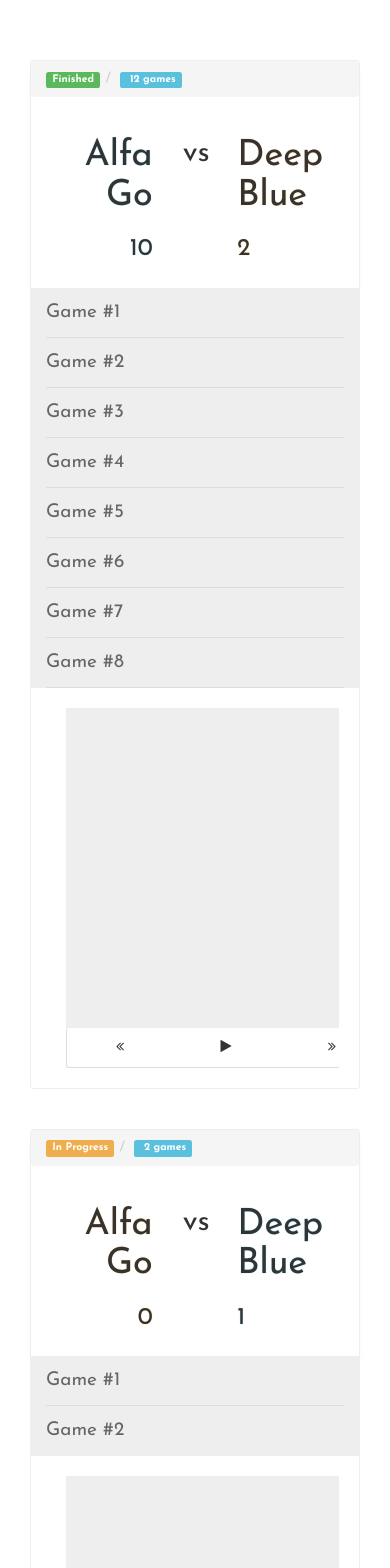
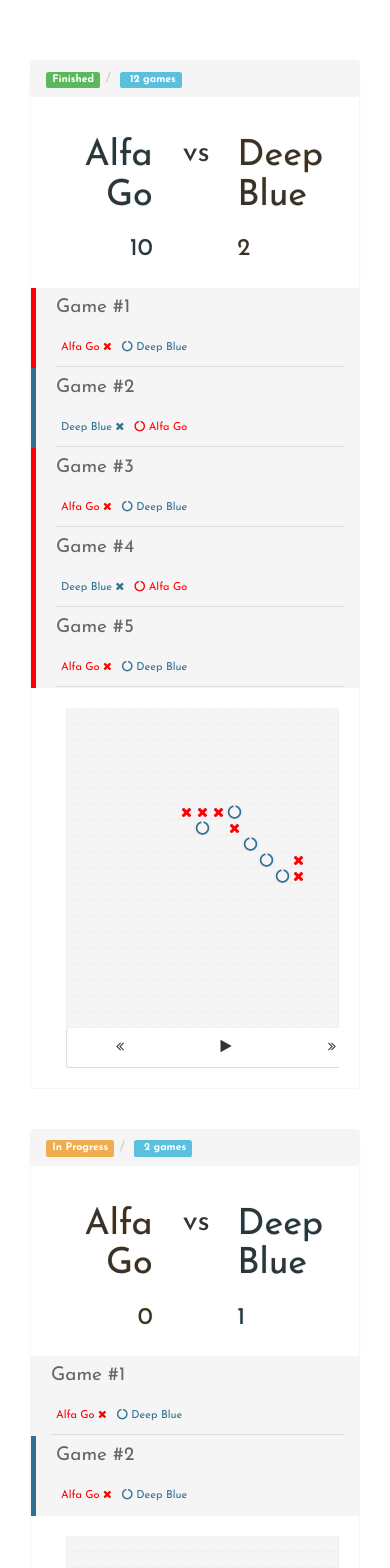
Before and after one commit to kouks/gomoku-platform, a Vue app in the folder frontend/: page / in a window 390 px wide. Shown: the top 1568 px of the page. Built offline with nearby package versions, Linux system fonts and the light colour scheme.

Commit message:
Board canvas

```diff
--- a/frontend/fake.json
+++ b/frontend/fake.json
@@ -35,10 +35,10 @@
             ["-", "-", "-", "-", "-", "-", "-", "-", "-", "-", "-", "-", "-", "-", "-", "-", "-", "-", "-", "-"],
             ["-", "-", "-", "-", "-", "-", "-", "-", "-", "-", "-", "-", "-", "-", "-", "-", "-", "-", "-", "-"],
             ["-", "-", "-", "-", "-", "-", "-", "-", "-", "-", "-", "-", "-", "-", "-", "-", "-", "-", "-", "-"],
-            ["-", "-", "-", "-", "-", "-", "-", "-", "-", "-", "-", "-", "-", "-", "-", "-", "-", "-", "-", "-"],
-            ["-", "-", "-", "-", "-", "-", "-", "-", "-", "-", "-", "-", "-", "-", "-", "-", "-", "-", "-", "-"],
-            ["-", "-", "-", "-", "-", "-", "-", "-", "-", "-", "-", "-", "-", "-", "-", "-", "-", "-", "-", "-"],
-            ["-", "-", "-", "-", "-", "-", "-", "-", "-", "-", "-", "-", "-", "-", "x", "-", "-", "-", "-", "-"],
+            ["-", "-", "-", "-", "-", "-", "-", "x", "x", "x", "o", "-", "-", "-", "-", "-", "-", "-", "-", "-"],
+            ["-", "-", "-", "-", "-", "-", "-", "-", "o", "-", "x", "-", "-", "-", "-", "-", "-", "-", "-", "-"],
+            ["-", "-", "-", "-", "-", "-", "-", "-", "-", "-", "-", "o", "-", "-", "-", "-", "-", "-", "-", "-"],
+            ["-", "-", "-", "-", "-", "-", "-", "-", "-", "-", "-", "-", "o", "-", "x", "-", "-", "-", "-", "-"],
             ["-", "-", "-", "-", "-", "-", "-", "-", "-", "-", "-", "-", "-", "o", "x", "-", "-", "-", "-", "-"],
             ["-", "-", "-", "-", "-", "-", "-", "-", "-", "-", "-", "-", "-", "-", "-", "-", "-", "-", "-", "-"],
             ["-", "-", "-", "-", "-", "-", "-", "-", "-", "-", "-", "-", "-", "-", "-", "-", "-", "-", "-", "-"],
--- a/frontend/src/assets/sass/_tournament.sass
+++ b/frontend/src/assets/sass/_tournament.sass
@@ -1,12 +1,18 @@
+.player1
+  color: $player1-color
+
+.player2
+  color: $player2-color
+
 .tournament
   font-family: $font-family
   border-radius: 3px
-  border: 1px solid #eee
+  border: 1px solid $grey
   margin: 40px 0
   padding: 0
 
   & header
-    box-shadow: 0 6px 10px -3px #eee
+    box-shadow: 0 6px 10px -3px $grey
 
     & .result-board
       overflow: auto
@@ -18,22 +24,72 @@
     & .game-canvas
       padding: 20px
 
+    & .game
+      height: calc($canvas-size + $controls-height)
+      overflow-x: hidden
+      overflow-y: auto
+
+      & .canvas
+        margin: auto
+        height: $canvas-size
+        width: $canvas-size
+        background-color: $grey
+
+      & .controls
+        margin: auto
+        height: $controls-height
+        width: $canvas-size
+        display: flex
+        border: 1px solid #ddd
+        border-radius: 3px
+        border-top: 0
+
+        & div
+          flex: 1
+          line-height: $controls-height
+          cursor: pointer
+
+          &:hover
+            background-color: $grey
+
     & .list
       color: #666
-      background-color: #eee
+      background-color: $grey
       overflow-y: auto
       max-height: 400px
+      padding-left: 0
 
-      & div
-        height: 50px
-        line-height: 50px
+      & .item
+        padding-left: 10px
+        height: 80px
+        line-height: 40px
         font-size: 19px
         cursor: pointer
         overflow: hidden
-        border-bottom: 1px solid #ddd
 
-        &:last-child
-          border: 0
+        &.player1-won
+          border-left: 5px solid $player1-color
 
-        &:hover
-          color: #31708f
+        &.player2-won
+          border-left: 5px solid $player2-color
+
+        & div
+          height: 79px
+          margin-left: 10px
+          border-bottom: 1px solid #ddd
+
+        &:last-child div
+            border: 0
+
+        & p
+          font-size: 11px
+
+          & span
+            padding: 5px
+
+          & .player1
+            color: $player1-color
+
+
+          & .player-o
+            color: $player2-color
--- a/frontend/src/assets/sass/_variables.sass
+++ b/frontend/src/assets/sass/_variables.sass
@@ -1 +1,8 @@
 $font-family: Josefin Sans, sans-serif
+
+$player1-color: red
+$player2-color: #31708f
+$grey: #f5f5f5
+
+$canvas-size: 320px
+$controls-height: 40px
--- a/frontend/src/components/Tournament.vue
+++ b/frontend/src/components/Tournament.vue
@@ -5,7 +5,7 @@
         <tags :tournament="tournament"></tags>
         <result-board :tournament="tournament"></result-board>
       </header>
-      <games :games="tournament.games"></games>
+      <games :games="tournament.games" :players="tournament.players"></games>
     </div>
   </div>
 </template>
--- a/frontend/src/components/elements/Game.vue
+++ b/frontend/src/components/elements/Game.vue
@@ -1,63 +1,78 @@
 <template>
-  <div class="game text-center">
-    <div class="col-md-12">
-      <div class="canvas"></div>
-    </div>
-    <div class="col-md-12">
-      <div class="controls">
-        <div>
-          <i class="fa fa-angle-double-left" aria-hidden="true"></i>
-        </div>
-        <div>
-          <i class="fa fa-play" aria-hidden="true"></i>
-        </div>
-        <div>
-          <i class="fa fa-angle-double-right" aria-hidden="true"></i>
-        </div>
-      </div>
+  <div>
+    <div class="canvas-row" v-for="(row, x) in game.state" :key="x">
+      <div
+        :key="y"
+        class="canvas-cell"
+        v-for="(cell, y) in row"
+        v-html="getIcon(cell)"></div>
     </div>
   </div>
 </template>
 
 <script>
+
 export default {
-  props: ['game'],
+  props: ['game', 'players'],
 
   data () {
-    return { }
+    return {
+      state: []
+    }
+  },
+
+  mounted () {
+    this.state = this.game.state
+  },
+
+  methods: {
+    resetState () {
+      this.state = (new Array(20)).fill('-').map((row) => {
+        return (new Array(20)).fill('-')
+      })
+    },
+
+    getIcon (type) {
+      if (type === '-') {
+        return ''
+      }
+
+      let style = 'player1'
+
+      if (this.game.players[type] !== this.players[0]) {
+        style = 'player2'
+      }
+
+      // We don't like some people.
+      switch (type) {
+        case 'x':
+          return '<i class="fa fa-times ' + style + '" aria-hidden="true"></i>'
+
+        case 'o':
+          return '<i class="fa fa-circle-o-notch ' + style + '" aria-hidden="true"></i>'
+
+        default:
+          return ''
+      }
+    }
   }
 }
 </script>
 
 <style lang="sass">
-  $canvas-size: 320px
-  $controls-height: 40px
+  .canvas-row
+    width: 100%
+    overflow: hidden
+    height: 16px
+    box-sizing: border-box
 
-  .game
-    height: calc($canvas-size + $controls-height)
-    overflow-x: hidden
-    overflow-y: auto
+    & .canvas-cell
+      height: 16px
+      width: 16px
+      overflow: hidden
+      box-sizing: border-box
+      display: inline-block
+      border-bottom: 1px solid #f0f0f0
+      border-left: 1px solid #f0f0f0
 
-    & .canvas
-      margin: auto
-      height: $canvas-size
-      width: $canvas-size
-      background-color: #eee
-
-    & .controls
-      margin: auto
-      height: $controls-height
-      width: $canvas-size
-      display: flex
-      border: 1px solid #ddd
-      border-radius: 3px
-      border-top: 0
-
-      & div
-        flex: 1
-        line-height: $controls-height
-        cursor: pointer
-
-        &:hover
-          background-color: #eee
 </style>
--- a/frontend/src/components/elements/Games.vue
+++ b/frontend/src/components/elements/Games.vue
@@ -1,12 +1,46 @@
 <template>
   <div class="games">
-    <div class="col-md-3 list">
-      <div v-for="(game, key) in games" :key="key">
-        Game #{{ key + 1 }}
+    <div class="col-md-12 col-lg-4 list">
+      <div
+        :key="key"
+        class="item"
+        v-for="(game, key) in games"
+        v-bind:class="getGameResult(game)"
+        @click="active = key">
+        <div>
+          Game #{{ key + 1 }}
+          <p>
+            <span v-bind:class="getPlayerColor(game.players['x'])">
+              {{ game.players['x'] }}
+              <i class="fa fa-times" aria-hidden="true"></i>
+            </span>
+            <span v-bind:class="getPlayerColor(game.players['o'])">
+              <i class="fa fa-circle-o-notch" aria-hidden="true"></i>
+              {{ game.players['o'] }}
+            </span>
+          </p>
+        </div>
       </div>
     </div>
-    <div class="col-md-9 text-center game-canvas">
-      <game :game="games[0]"></game>
+    <div class="col-md-12 col-lg-8 text-center game-canvas">
+      <div class="game text-center">
+        <div class="col-md-12">
+          <game class="canvas" :game="games[active]" :players="players"></game>
+        </div>
+        <div class="col-md-12">
+          <div class="controls">
+            <div>
+              <i class="fa fa-angle-double-left" aria-hidden="true"></i>
+            </div>
+            <div>
+              <i class="fa fa-play" aria-hidden="true"></i>
+            </div>
+            <div>
+              <i class="fa fa-angle-double-right" aria-hidden="true"></i>
+            </div>
+          </div>
+        </div>
+      </div>
     </div>
   </div>
 </template>
@@ -19,10 +53,36 @@
     Game
   },
 
-  props: ['games'],
+  props: ['players', 'games'],
 
   data () {
-    return { }
+    return {
+      active: 0
+    }
+  },
+
+  methods: {
+    getPlayerColor (player) {
+      if (player === this.players[0]) {
+        return {'player1': true}
+      }
+
+      return {'player2': true}
+    },
+
+    getGameResult (game) {
+      let winner = game.winner
+
+      if (!winner) {
+        return {}
+      }
+
+      if (winner === this.players[0]) {
+        return {'player1-won': true}
+      }
+
+      return {'player2-won': true}
+    }
   }
 }
 </script>
```
